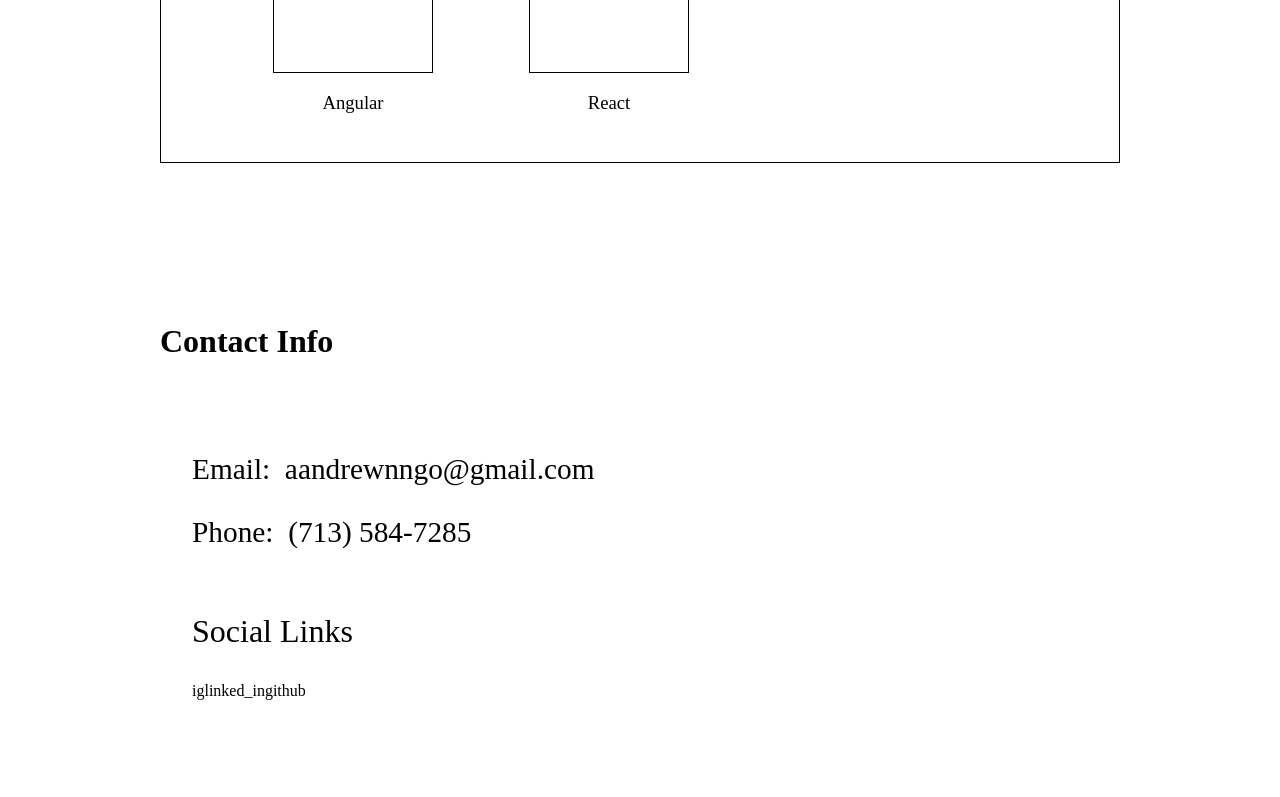
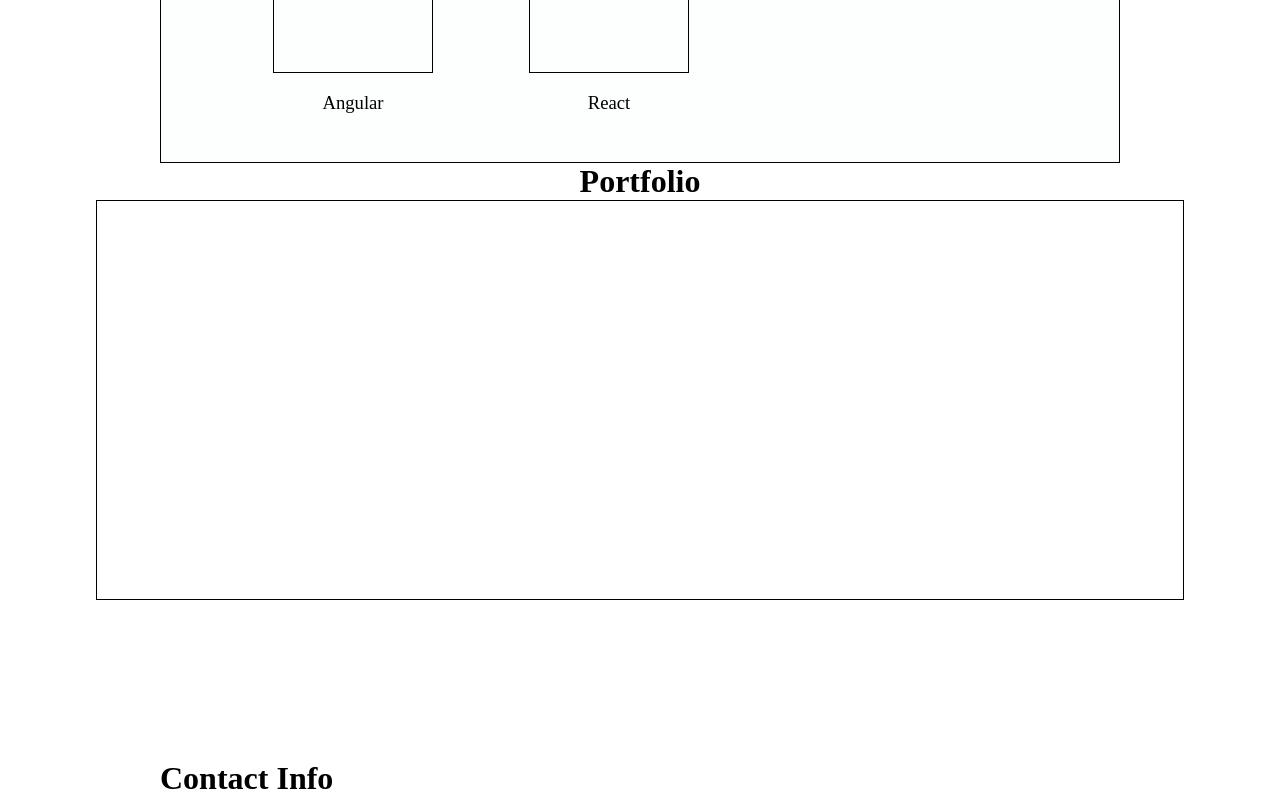
Before and after one commit to anngo14/Portfolio, a React (Create React App) app: page / in a window 1280 px wide. Shown: the part 2789-3586 px from the top of the page. Built offline with nearby package versions, Linux system fonts and the light colour scheme.

Commit message:
added initial portfolio component

```diff
--- a/src/App.js
+++ b/src/App.js
@@ -6,6 +6,7 @@ import Footer from './components/Footer';
 import Experience from './components/Experience';
 import Skills from './components/Skills';
 import Contact from './components/Contact'
+import Portfolio from './components/Portfolio';
 
 function App(){
   return(
@@ -15,6 +16,7 @@ function App(){
       <About />
       <Experience />
       <Skills />
+      <Portfolio />
       <Contact />
       <Footer />
     </div>
--- /dev/null
+++ b/src/components/Portfolio.js
@@ -0,0 +1,13 @@
+import React from 'react'
+import '../css/Portfolio.css'
+
+export default function Portfolio() {
+    return (
+        <div className='portfolio-container'>
+            <h1>Portfolio</h1>
+            <div className='portfolio-content'>
+
+            </div>
+        </div>
+    )
+}
--- /dev/null
+++ b/src/css/Portfolio.css
@@ -0,0 +1,11 @@
+.portfolio-container{
+    display: flex;
+    flex-direction: column;
+    justify-content: center;
+    align-items: center;
+}
+.portfolio-content{
+    border: 1px solid black;
+    height: 25em;
+    width: 85%;
+}
--- a/src/css/Skills.css
+++ b/src/css/Skills.css
@@ -3,7 +3,7 @@
     flex-direction: column;
     justify-content: center;
     align-items: center;
-    margin-top: 2em
+    margin-top: 2em;
 }
 .shelf-container{
     border: 1px solid black;
@@ -12,6 +12,7 @@
     flex-direction: column;
     margin-top: 2em;
     padding: 1em;
+    background-color: #FDFEFE;
 }
 .shelf-content{
     display: flex;
```
Also changed, not shown: 1 other file (tests, documents, lock files or other folders).
